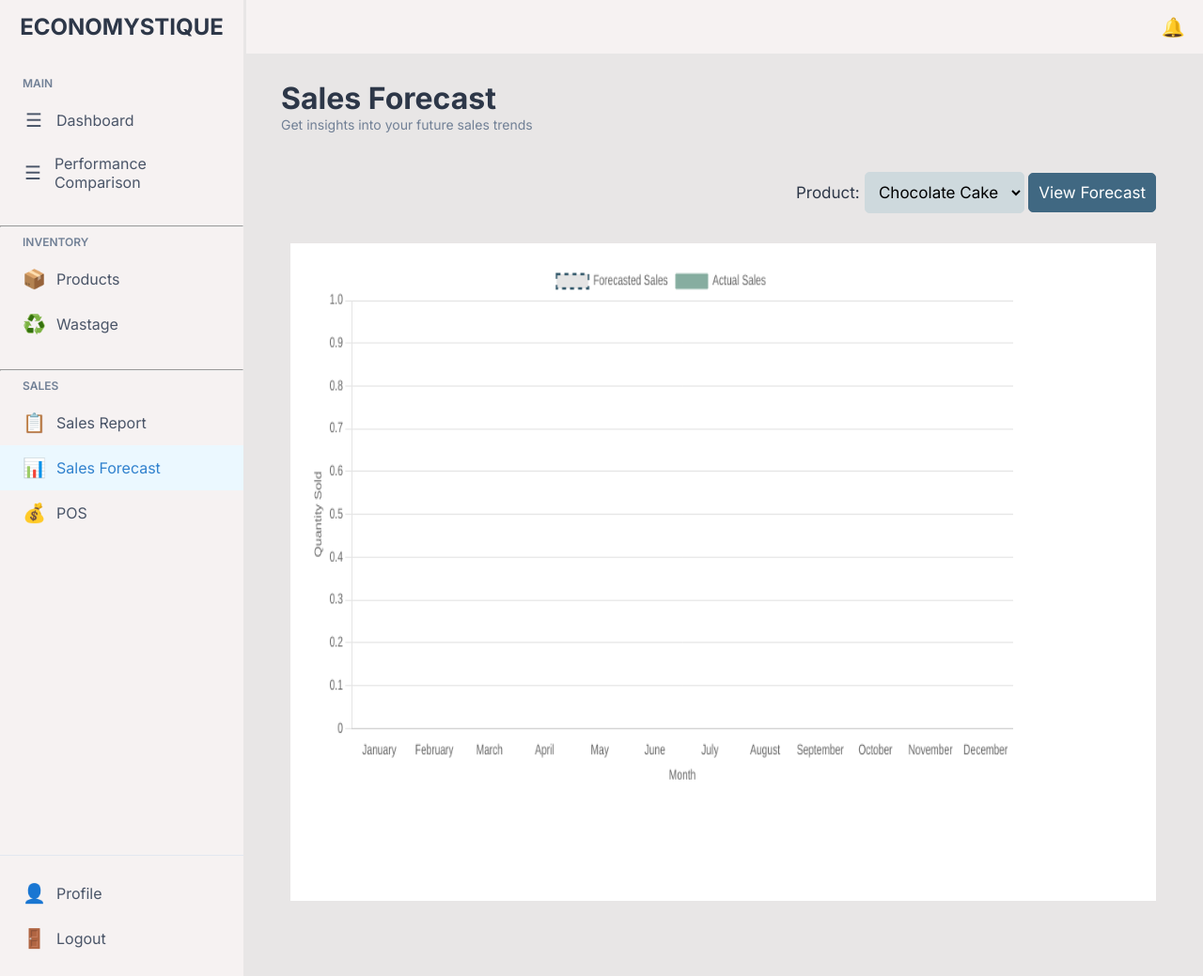
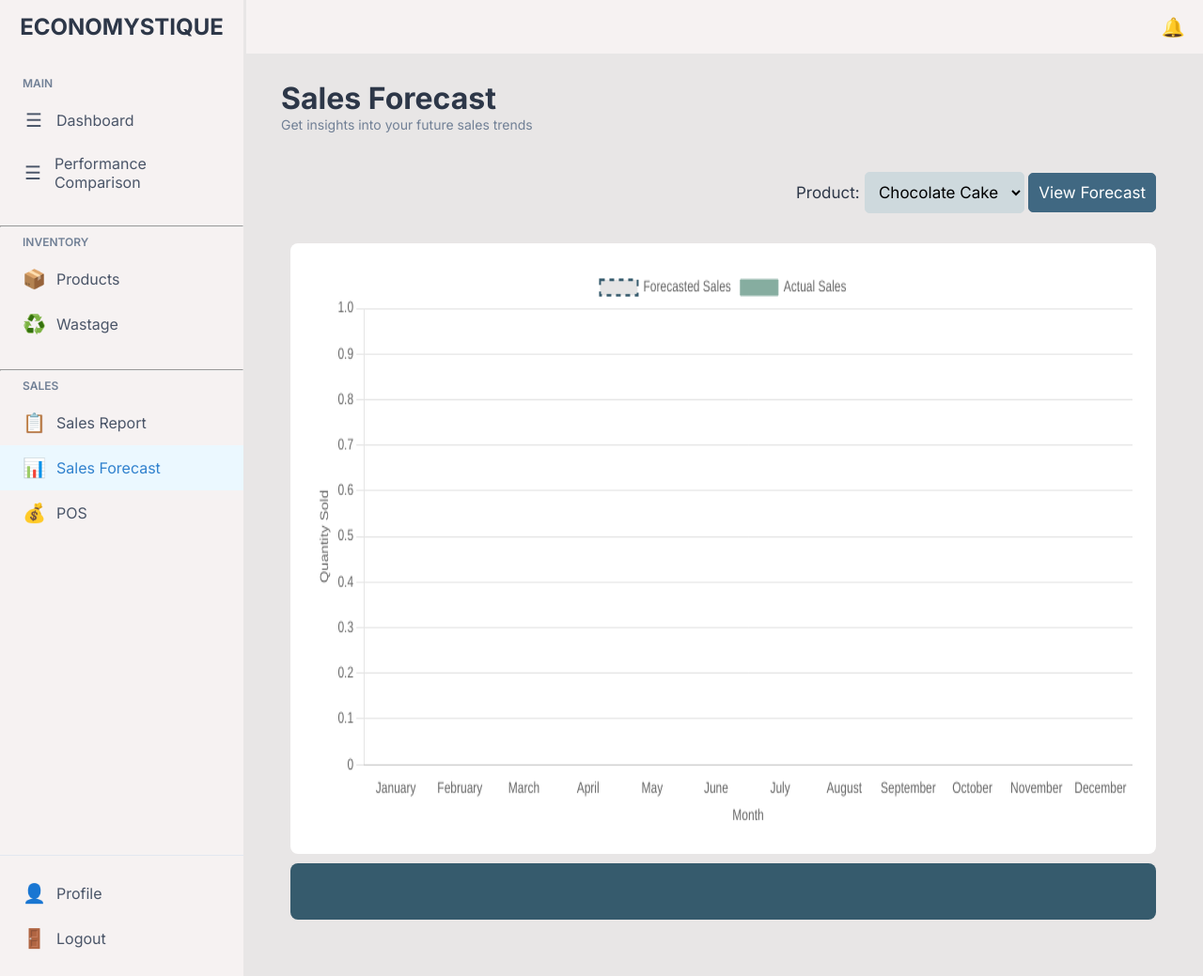
Before and after one commit to Economystique/EconomystiqueStoneKingdom, a Flask app: page /sales_forecast in a window 1280 px wide. Shown: the whole page at 94% size. Run offline with Flask 3, Linux system fonts and the light colour scheme; a user stored in the database is signed in.

Commit message:
finalized sales forecast UI design

```diff
--- a/app.py
+++ b/app.py
@@ -376,12 +376,16 @@ def sales_forecast():
                 diff = forecast_next - forecast_current
                 pct_change = (diff / forecast_current) * 100
                 trend = "INCREASE" if diff > 0 else "DECREASE"
+                trend_color = "#3fd55b" if diff > 0 else "red"
                 next_month_name = month_labels[current_month + 1]
 
                 sales_trend_message = (
-                    f"Sales are expected to <strong>{trend}</strong> in <strong>{next_month_name}</strong> "
-                    f"by <strong>{abs(pct_change):.1f}%</strong> based on forecasted values."
+                    f"Sales are expected to <strong><span style='color: {trend_color};'>{trend}</span></strong> "
+                    f"in <strong>{next_month_name}</strong> by "
+                    f"<strong><span style='color: {trend_color};'>{abs(pct_change):.1f}%</span></strong> "
+                    f"based on forecasted values."
                 )
+
 
     return render_template('sales_forecast.html',
                            products=products,
--- a/static/css/sales_forecast.css
+++ b/static/css/sales_forecast.css
@@ -71,18 +71,53 @@
     text-align: center;
 }
 
+/*data (chart and assessment)*/
+.data-container {
+    background-color: transparent;
+    display: flex;
+    flex-direction: column;
+    align-items: center; /* Center children horizontally */
+    gap: 10px;
+    border-radius: 8px;
+}
 
-/*chart*/
+/* chart container */
+.second-container {
+    padding: 25px;
+    background-color: white;
+    width: 100%;
+    max-width: 5000px;
+    display: flex;
+    justify-content: center;
+    border-radius: 8px;
+}
+
+/* canvas wrapper */
 .canvas-container {
     background-color: white;
-    padding: 20px;
-    height: 700px;
-    width: auto;
+    height: 600px;
+    width: 100%;
+    max-width: 1300px;
+    border-radius: 8px;
+    display: flex;
+    justify-content: center;
 }
 
 #forecastChart {
-    width: 85% !important;
-    height: 85% !important;
+    width: 100% !important;
+    height: 100% !important;
     display: block;
     position: relative;
 }
+
+/*Assessment*/
+.if-container {
+    background-color: #365B6D;
+    padding: 30px;
+    color: white;
+    width: 100%;
+    max-width: 1800px;
+    border-radius: 8px;
+    text-align: center;
+    font-size: 1.5rem;
+}
--- a/templates/sales_forecast.html
+++ b/templates/sales_forecast.html
@@ -28,17 +28,23 @@
         </form>
     </div>
 
+    <div class="data-container">
         <!--chart-->
+        <div class="second-container">
             <div class="canvas-container">
                 <canvas id="forecastChart"></canvas>
             </div>
+        </div>
 
         <!-- sales analysis -->
+        <div class="if-container">
             {% if sales_trend_message %}
-    <div class="mt-4 p-4 bg-yellow-100 border border-yellow-300 rounded text-yellow-900 shadow">
+            <div class="assessmet-container">
                 {{ sales_trend_message | safe }}
             </div>
             {% endif %}
+        </div>
+    </div>
 </div>
 
 {% endblock %}
```
Lines whose indentation alone changed are shown as unchanged.
